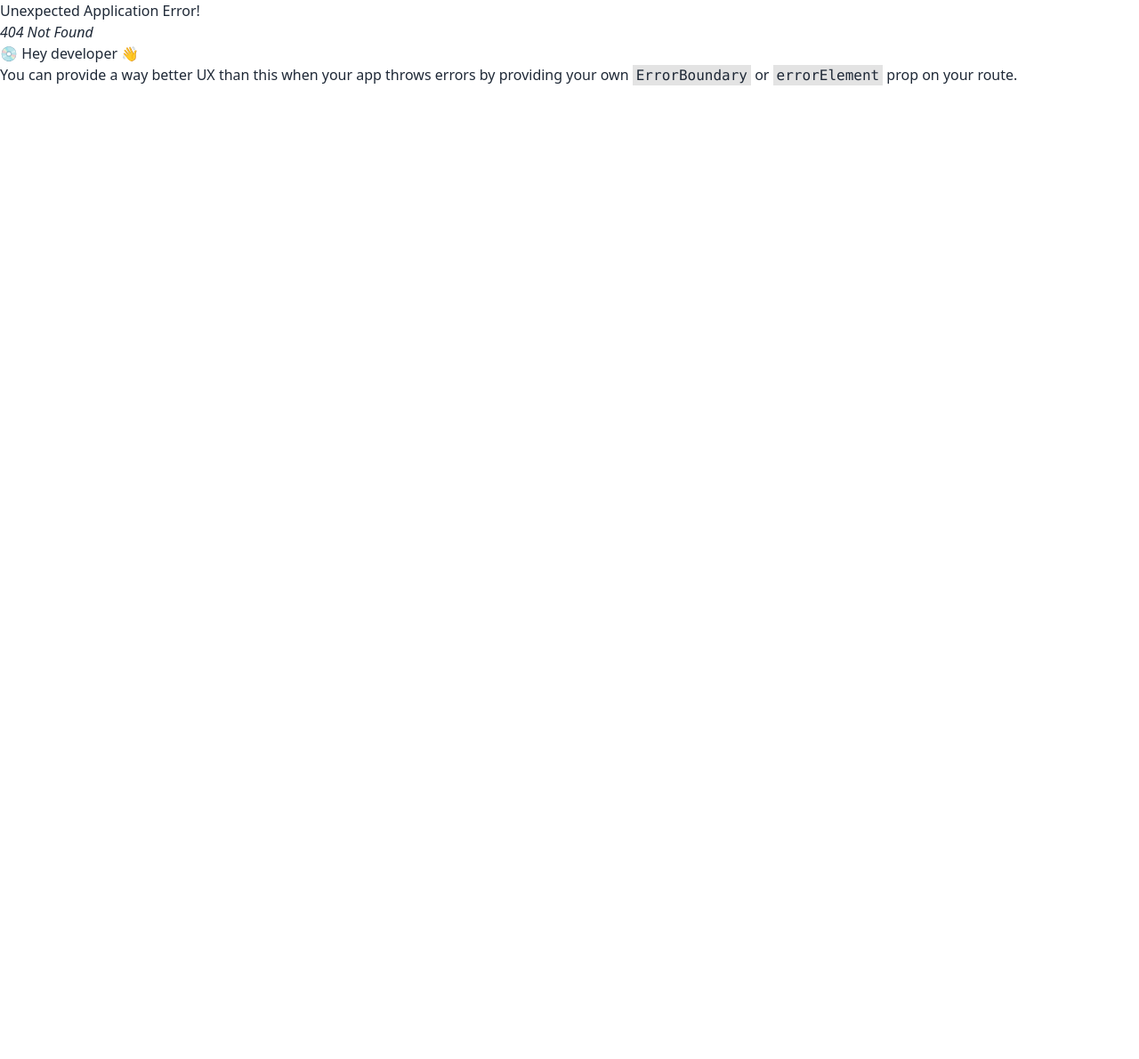
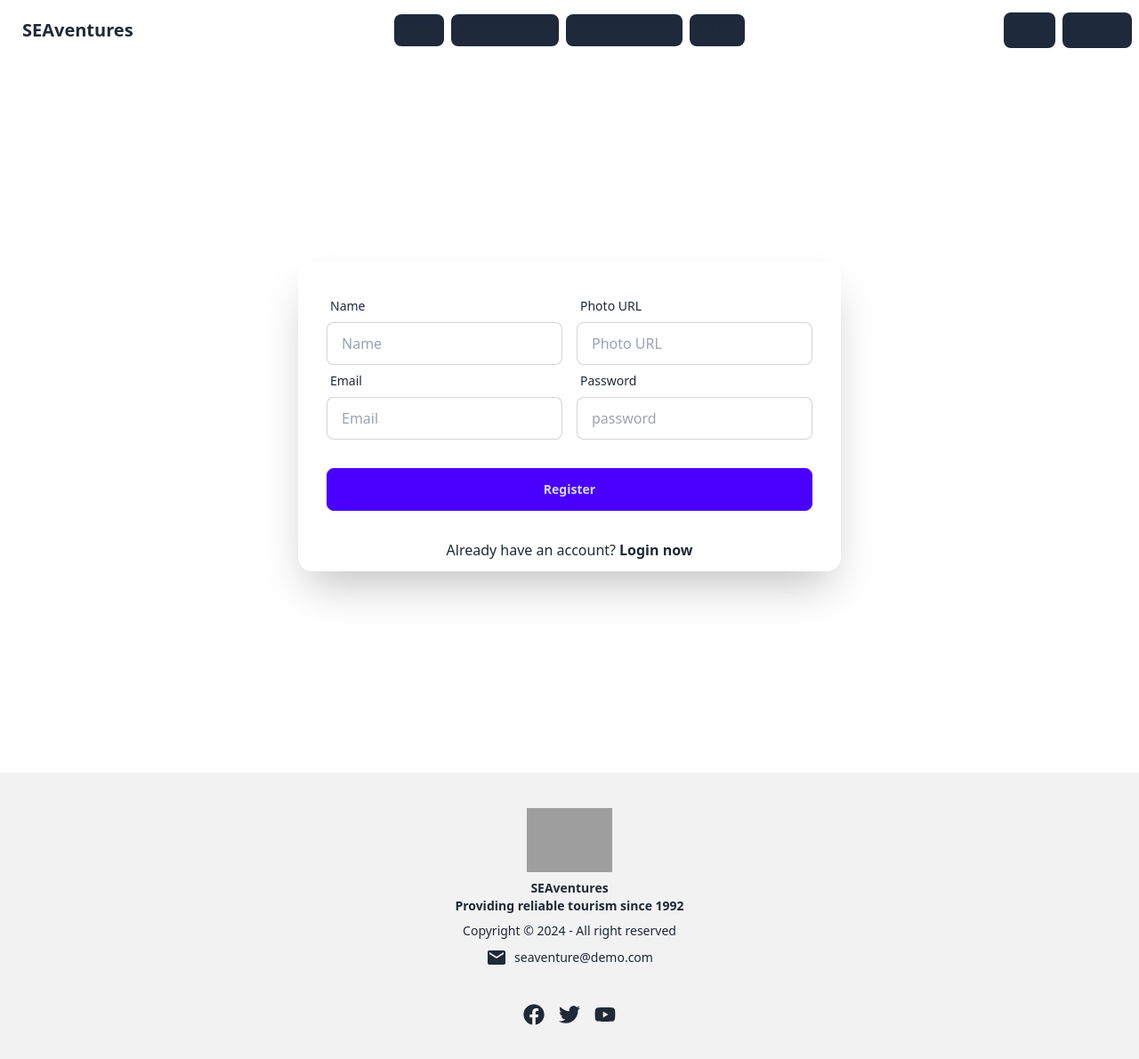
Before and after one commit to ahmed-jobayer/SEAventure-client, a React (Vite) app: page /register in a window 1280 px wide. Before the commit this address had no page. Shown: the whole page at 89% size. Before the commit the page ends 800 px from the top, so only its background shows below. Built offline with nearby package versions, Linux system fonts and the light colour scheme; grey boxes are pictures that could not be loaded.

Commit message:
error page added

```diff
--- a/package.json
+++ b/package.json
@@ -14,6 +14,7 @@
     "match-sorter": "^6.3.4",
     "react": "^18.2.0",
     "react-dom": "^18.2.0",
+    "react-helmet-async": "^2.0.4",
     "react-icons": "^5.1.0",
     "react-router-dom": "^6.23.0",
     "sort-by": "^1.2.0"
--- /dev/null
+++ b/src/pages/Add Tourists Spot/AddTouristsSpot.jsx
@@ -0,0 +1,20 @@
+import { Helmet } from "react-helmet-async";
+import Footer from "../../shared/footer/Footer";
+import Navbar from "../../shared/navbar/Navbar";
+
+const AddTouristsSpot = () => {
+    return (
+        <div>
+            <Helmet>
+                <title>SEAventures - Add Tourists Spot</title>
+            </Helmet>
+            <div className="container mx-auto">
+                <Navbar></Navbar>
+
+            </div>
+            <Footer></Footer>
+        </div>
+    );
+};
+
+export default AddTouristsSpot;
--- /dev/null
+++ b/src/pages/All Tourists Spot/AllTouristsSpot.jsx
@@ -0,0 +1,20 @@
+import { Helmet } from "react-helmet-async";
+import Footer from "../../shared/footer/Footer";
+import Navbar from "../../shared/navbar/Navbar";
+
+const AllTouristsSpot = () => {
+    return (
+        <div>
+            <Helmet>
+                <title>SEAventures - All Tourists Spot</title>
+            </Helmet>
+            <div className="container mx-auto">
+                <Navbar></Navbar>
+
+            </div>
+            <Footer></Footer>
+        </div>
+    );
+};
+
+export default AllTouristsSpot;
--- a/src/pages/Home/Home.jsx
+++ b/src/pages/Home/Home.jsx
@@ -1,9 +1,13 @@
+import { Helmet } from "react-helmet-async";
 import Footer from "../../shared/footer/Footer";
 import Navbar from "../../shared/navbar/Navbar";
 
 const Home = () => {
   return (
     <div>
+        <Helmet>
+            <title>SEAventures - Home</title>
+        </Helmet>
       <div className="container mx-auto">
         <Navbar></Navbar>
         its home
--- /dev/null
+++ b/src/pages/My List/MyList.jsx
@@ -0,0 +1,20 @@
+import { Helmet } from "react-helmet-async";
+import Footer from "../../shared/footer/Footer";
+import Navbar from "../../shared/navbar/Navbar";
+
+const MyList = () => {
+    return (
+        <div>
+            <Helmet>
+                <title>SEAventures - My List</title>
+            </Helmet>
+            <div className="container mx-auto">
+                <Navbar></Navbar>
+
+            </div>
+            <Footer></Footer>
+        </div>
+    );
+};
+
+export default MyList;
--- /dev/null
+++ b/src/pages/error/Error.jsx
@@ -0,0 +1,17 @@
+import { Link } from "react-router-dom";
+
+const Error = () => {
+  return (
+    <section className="flex items-center h-full sm:p-16 bg-base-100 min-h-screen">
+      <div className="container flex flex-col items-center justify-center px-5 mx-auto my-8 space-y-8 text-center sm:max-w-md">
+        <img className="w-96" src="https://imgur.com/khPyFRT.png" alt="" />
+        <p className="text-3xl">Looks like you lost</p>
+        <Link to="/" className="px-8 py-3 font-semibold rounded btn">
+          Back to homepage
+        </Link>
+      </div>
+    </section>
+  );
+};
+
+export default Error;
--- /dev/null
+++ b/src/pages/login/Login.jsx
@@ -0,0 +1,76 @@
+import { Helmet } from "react-helmet-async";
+import Footer from "../../shared/footer/Footer";
+import Navbar from "../../shared/navbar/Navbar";
+import { Link } from "react-router-dom";
+import { AiFillGoogleCircle } from "react-icons/ai";
+import { FaGithub } from "react-icons/fa";
+
+const Login = () => {
+  return (
+    <div>
+      <Helmet>
+        <title>SEAventures - Login</title>
+      </Helmet>
+      <div className="container mx-auto">
+        <Navbar></Navbar>
+        <div className="hero min-h-screen bg-base-100">
+          <div className="hero-content flex-col lg:flex-row-reverse">
+            <div className="card shrink-0 w-full max-w-sm shadow-2xl bg-base-100">
+              <form className="card-body">
+                <div className="form-control">
+                  <label className="label">
+                    <span className="label-text">Email</span>
+                  </label>
+                  <input
+                    type="email"
+                    placeholder="email"
+                    className="input input-bordered"
+                    required
+                  />
+                </div>
+                <div className="form-control">
+                  <label className="label">
+                    <span className="label-text">Password</span>
+                  </label>
+                  <input
+                    type="password"
+                    placeholder="password"
+                    className="input input-bordered"
+                    required
+                  />
+                  {/* <label className="label">
+                    <a href="#" className="label-text-alt link link-hover">
+                      Forgot password?
+                    </a>
+                  </label> */}
+                </div>
+                <div className="form-control mt-6">
+                  <button className="btn btn-primary">Login</button>
+                </div>
+              </form>
+              <div className="px-8 pb-4">
+                <div className="bg-base-200 p-3 rounded-xl text-center flex items-center justify-center cursor-pointer">
+                  <AiFillGoogleCircle className="text-3xl mr-2" />
+                  Login with Google
+                </div>
+                <div className=" mt-2 bg-base-200 p-3 rounded-xl text-center flex items-center justify-center cursor-pointer">
+                  <FaGithub className="text-3xl mr-2" />
+                  Login with Github
+                </div>
+                <p className="mt-3">
+                  Don't have an account?
+                  <Link to="/register">
+                    <span className="font-bold ml-1">Register now</span>
+                  </Link>
+                </p>
+              </div>
+            </div>
+          </div>
+        </div>
+      </div>
+      <Footer></Footer>
+    </div>
+  );
+};
+
+export default Login;
--- /dev/null
+++ b/src/pages/register/Register.jsx
@@ -0,0 +1,96 @@
+import { Helmet } from "react-helmet-async";
+import Footer from "../../shared/footer/Footer";
+import Navbar from "../../shared/navbar/Navbar";
+import { Link } from "react-router-dom";
+
+const Register = () => {
+  return (
+    <div>
+      <Helmet>
+        <title>SEAventures - Register</title>
+      </Helmet>
+      <div className="container mx-auto">
+        <Navbar></Navbar>
+        <div className="hero min-h-screen bg-base-100">
+          <div className="hero-content flex-col lg:flex-row-reverse">
+            <div className="card shrink-0 w-full   shadow-2xl bg-base-100">
+              <form className="card-body">
+                <div className="lg:flex lg:gap-4 md:flex md:gap-4">
+                  <div>
+                    {/* name */}
+                    <div className="form-control">
+                      <label className="label">
+                        <span className="label-text">Name</span>
+                      </label>
+                      <input
+                        type="text"
+                        placeholder="Name"
+                        className="input input-bordered"
+                        required
+                      />
+                    </div>
+                    {/* email */}
+                    <div className="form-control">
+                      <label className="label">
+                        <span className="label-text">Email</span>
+                      </label>
+                      <input
+                        type="email"
+                        placeholder="Email"
+                        className="input input-bordered"
+                        required
+                      />
+                    </div>
+                  </div>
+                  <div>
+                    {/* photo url */}
+                    <div className="form-control">
+                      <label className="label">
+                        <span className="label-text">Photo URL</span>
+                      </label>
+                      <input
+                        type="text"
+                        placeholder="Photo URL"
+                        className="input input-bordered"
+                        required
+                      />
+                    </div>
+                    {/* password */}
+                    <div className="form-control">
+                      <label className="label">
+                        <span className="label-text">Password</span>
+                      </label>
+                      <input
+                        type="password"
+                        placeholder="password"
+                        className="input input-bordered"
+                        required
+                      />
+                      {/* <label className="label">
+                    <a href="#" className="label-text-alt link link-hover">
+                      Forgot password?
+                    </a>
+                  </label> */}
+                    </div>
+                  </div>
+                </div>
+                <div className="form-control mt-6">
+                  <button className="btn btn-primary">Register</button>
+                </div>
+              </form>
+              <p className=" mb-3 px-8 block text-center">
+                Already have an account?
+                <Link to="/login">
+                  <span className="font-bold ml-1">Login now</span>
+                </Link>
+              </p>
+            </div>
+          </div>
+        </div>
+      </div>
+      <Footer></Footer>
+    </div>
+  );
+};
+
+export default Register;
--- a/src/shared/footer/Footer.jsx
+++ b/src/shared/footer/Footer.jsx
@@ -1,24 +1,32 @@
 import { FaFacebook } from "react-icons/fa";
 import { FaTwitter, FaYoutube } from "react-icons/fa6";
 import { Link } from "react-router-dom";
+import { MdEmail } from "react-icons/md";
+
 
 const Footer = () => {
   return (
-    <footer className="footer p-10 bg-neutral text-neutral-content">
+    <footer className="footer footer-center p-10 bg-base-200 ">
       <aside>
-        <img className="" src="./SEALogo.png" alt="SEAventure's logo" />
-        <p>
-        SEAventure
-          <br />
+        <img className="max-w-24" src="https://imgur.com/I8Sbu5a.png" alt="" />
+        <p className="font-bold">
+          SEAventures <br />
           Providing reliable tourism since 1992
         </p>
+        <p>Copyright © 2024 - All right reserved</p>
+        <p className="flex items-center gap-2"><span><MdEmail className="text-2xl" /></span>seaventure@demo.com</p>
       </aside>
       <nav>
-        <h6 className="footer-title">Social</h6>
         <div className="grid grid-flow-col gap-4 text-2xl">
-          <Link><FaTwitter></FaTwitter></Link>
-          <Link><FaYoutube /></Link>
-          <Link><FaFacebook /></Link>
+          <Link>
+            <FaFacebook />
+          </Link>
+          <Link>
+            <FaTwitter />
+          </Link>
+          <Link>
+            <FaYoutube />
+          </Link>
         </div>
       </nav>
     </footer>
--- a/src/shared/navbar/Navbar.jsx
+++ b/src/shared/navbar/Navbar.jsx
@@ -3,22 +3,22 @@ import { NavLink } from "react-router-dom";
 const Navbar = () => {
   const links = (
     <>
-      <NavLink className='lg:mr-2 p-2 lg:bg-slate-800 lg:rounded-lg'>
+      <NavLink to='/' className='lg:mr-2 p-2 lg:bg-slate-800 lg:rounded-lg'>
         <li>
         Home
         </li>
       </NavLink>
-      <NavLink className='lg:mr-2 p-2 lg:bg-slate-800 lg:rounded-lg'>
+      <NavLink to='/allTouristsSpot' className='lg:mr-2 p-2 lg:bg-slate-800 lg:rounded-lg'>
         <li>
         All Tourists Spot
         </li>
       </NavLink>
-      <NavLink className='lg:mr-2 p-2 lg:bg-slate-800 lg:rounded-lg'>
+      <NavLink to='/addTouristsSpot' className='lg:mr-2 p-2 lg:bg-slate-800 lg:rounded-lg'>
         <li>
         Add Tourists Spot
         </li>
       </NavLink>
-      <NavLink className=' p-2 lg:bg-slate-800 lg:rounded-lg'>
+      <NavLink to='/myList' className=' p-2 lg:bg-slate-800 lg:rounded-lg'>
         <li>
          My List
         </li>
@@ -60,8 +60,8 @@ const Navbar = () => {
           <ul className="menu menu-horizontal px-1 ">{links}</ul>
         </div>
         <div className="navbar-end">
-          <NavLink className=" mr-2 p-2 bg-slate-800 rounded-lg">Login</NavLink>
-          <NavLink className=" p-2 bg-slate-800 rounded-lg">Register</NavLink>
+          <NavLink to='/login' className=" mr-2 p-2 bg-slate-800 rounded-lg">Login</NavLink>
+          <NavLink to='/register' className=" p-2 bg-slate-800 rounded-lg">Register</NavLink>
         </div>
       </div>
     </div>
```
Also changed, not shown: src/main.jsx (+12 -9 lines), src/routes/Routers.jsx (+30 -0 lines), 1 other file (tests, documents, lock files or other folders).
